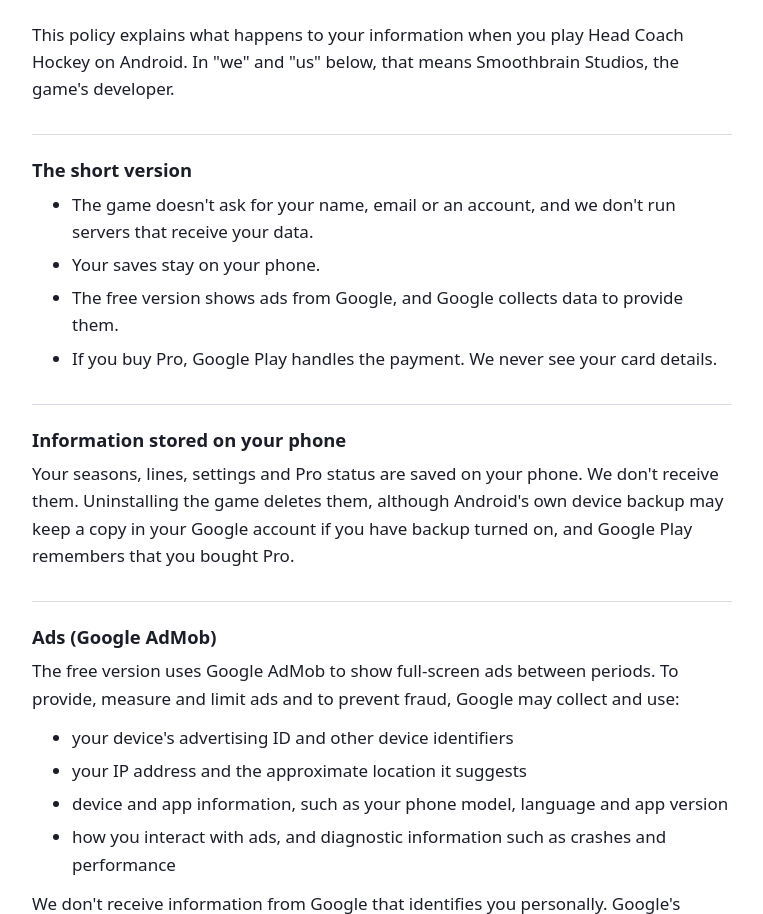
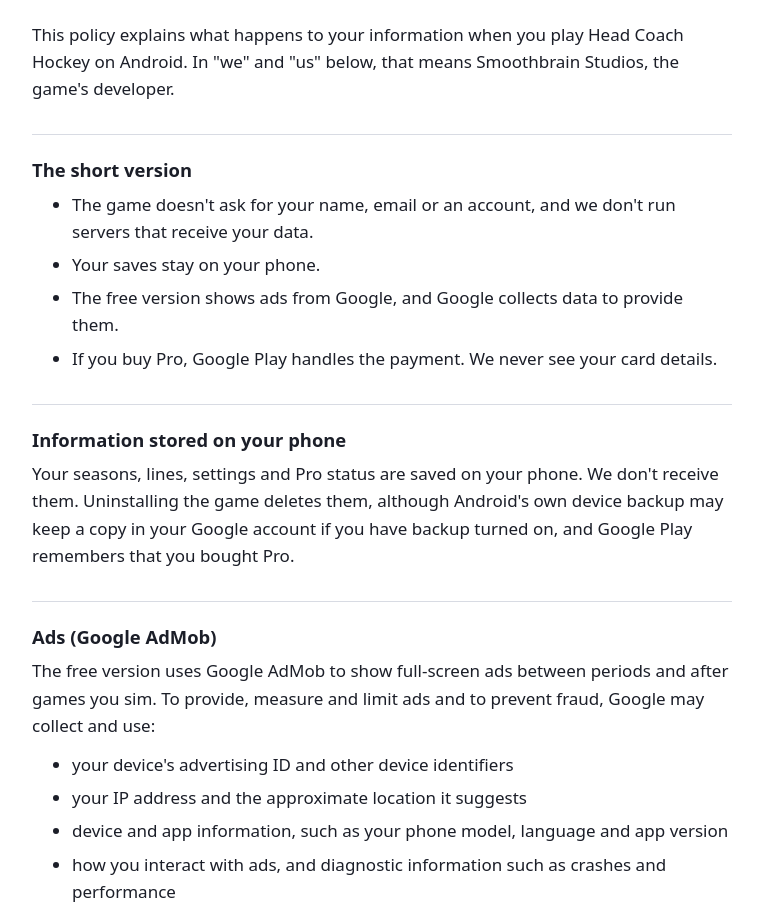
Before and after one commit to Slb07/head-coach-hockey, a plain HTML site: page privacy/index.html in a window 1280 px wide. Shown: the part 101-1015 px from the top of the page, without its empty margins (258-1021 px from the left). Drawn offline with Linux system fonts and the light colour scheme.

Commit message:
Privacy policy: ads can also follow simmed games
Co-Authored-By: Claude Opus 5.5 <noreply@anthropic.com>

```diff
--- a/privacy/index.html
+++ b/privacy/index.html
@@ -36,7 +36,7 @@
 <p>Your seasons, lines, settings and Pro status are saved on your phone. We don't receive them. Uninstalling the game deletes them, although Android's own device backup may keep a copy in your Google account if you have backup turned on, and Google Play remembers that you bought Pro.</p>
 
 <h2>Ads (Google AdMob)</h2>
-<p>The free version uses Google AdMob to show full-screen ads between periods. To provide, measure and limit ads and to prevent fraud, Google may collect and use:</p>
+<p>The free version uses Google AdMob to show full-screen ads between periods and after games you sim. To provide, measure and limit ads and to prevent fraud, Google may collect and use:</p>
 <ul>
   <li>your device's advertising ID and other device identifiers</li>
   <li>your IP address and the approximate location it suggests</li>
```
